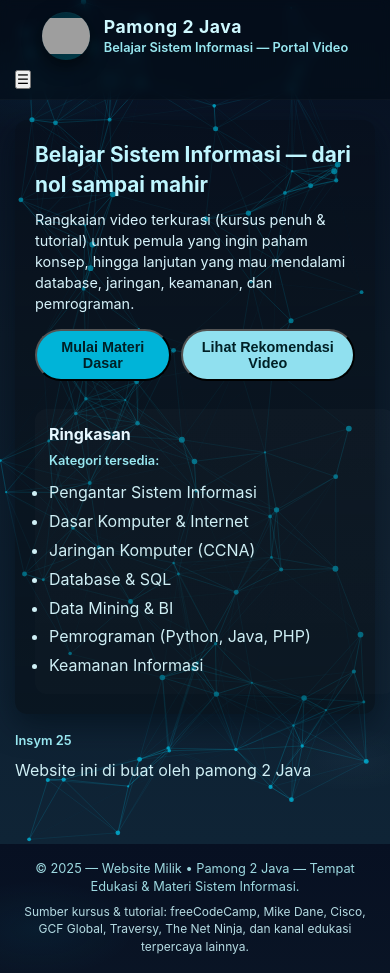
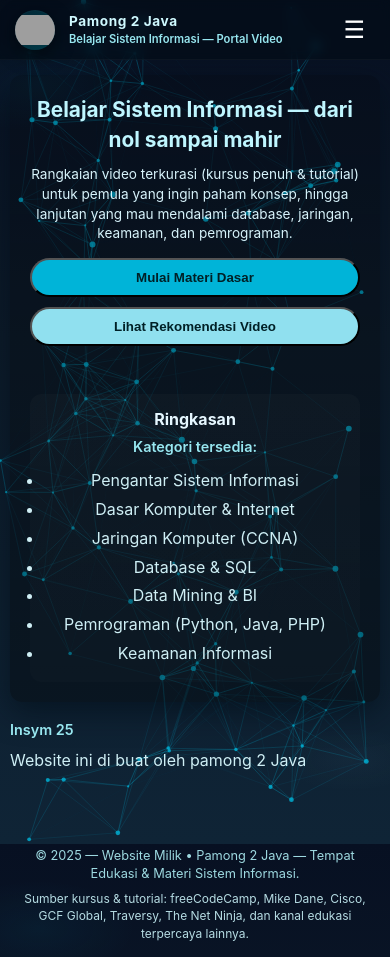
Before and after one commit to Pamong2Java/testing.java, a plain HTML site: page index.html in a window 390 px wide. Drawn offline with Linux system fonts and the light colour scheme; grey boxes are pictures that could not be loaded.

Commit message:
Update style.css

```diff
--- a/style.css
+++ b/style.css
@@ -9,6 +9,7 @@
     margin: 8px 0;
     font-size: 0.95rem;
   }
+
 
   #cname:focus,
   #cmsg:focus {
@@ -141,104 +142,197 @@
 scroll-margin-top: 80px;
 }
 
-    /* Media Queries for Responsiveness */
+.menu-toggle {
+  display: none;
+  background: none;
+  border: none;
+  color: #fff;
+  font-size: 1.8rem;
+  cursor: pointer;
+  padding: 0 10px;
+}
+
 @media (max-width: 880px) {
-      .grid {
-        grid-template-columns: repeat(auto-fill, minmax(240px, 1fr));
+  .grid{grid-template-columns:repeat(auto-fill,minmax(240px,1fr))}
+  .hero{flex-direction:column;align-items:flex-start}
 }
-      .hero {
-        flex-direction: column;
-        align-items: flex-start;
+
+@media (max-width: 768px) {
+  header {
+    padding: 12px 20px;
   }
-      header {
-        padding: 12px 15px;
-      }
+
   .brand h1 {
     font-size: 0.95rem;
   }
+
+  .brand .muted {
+    font-size: 0.8rem;
+  }
+
+  nav {
+    display: none;
+    flex-direction: column;
+    position: absolute;
+    top: 76px;
+    left: 0;
+    width: 100%;
+    background: rgba(3,12,20,0.95);
+    border-top: 1px solid rgba(255,255,255,0.03);
+    box-shadow: 0 8px 16px rgba(0,0,0,0.4);
+    z-index: 1100;
+  }
+
+  nav.active {
+    display: flex;
+  }
+
   nav ul {
-        gap: 8px;
+    flex-direction: column;
+    padding: 10px 0;
+    width: 100%;
   }
+
+  nav ul li {
+    width: 100%;
+  }
+
   nav a {
-        padding: 6px 10px;
-        font-size: 0.85rem;
+    display: block;
+    padding: 12px 20px;
+    border-radius: 0;
+    text-align: center;
   }
+
+  nav a:hover {
+    background: rgba(255,255,255,0.05);
+    transform: none;
+  }
+
+  .menu-toggle {
+    display: block;
+  }
+
   main {
     margin-top: 90px;
     padding: 0 15px;
   }
+
+  .hero {
+    flex-direction: column;
+    padding: 20px;
+    text-align: center;
+  }
+
+  .hero .left {
+    width: 100%;
+  }
+
+  .hero .right {
+    width: 100% !important;
+    margin-top: 20px;
+  }
+
   .hero h2 {
     font-size: 1.5rem;
   }
-      .hero .right {
+
+  .hero p {
+    font-size: 0.9rem;
+  }
+
+  .hero-buttons {
+    flex-direction: column;
+    gap: 10px;
     width: 100%;
   }
+
+  .hero .cta {
+    width: 100%;
+    text-align: center;
+  }
+
   .controls {
     flex-direction: column;
     align-items: stretch;
+    gap: 10px;
   }
+
   .search {
     width: 100%;
   }
+
   .filters {
-        width: 100%;
+    flex-wrap: wrap;
     justify-content: center;
-        flex-wrap: wrap;
   }
+
   .chip {
+    font-size: 0.85rem;
     padding: 6px 10px;
-        font-size: 0.85rem;
+  }
+
+  .grid {
+    grid-template-columns: 1fr;
+  }
+
+  .card {
+    padding: 10px;
+  }
+
+  iframe {
+    height: 200px;
+  }
+
+  footer {
+    font-size: 0.8rem;
+    padding: 15px;
   }
 }
 
-    @media (max-width: 520px) {
-      nav ul {
-        display: none; /* Hide navigation links on very small screens */
+@media (max-width: 480px) {
+  header {
+    padding: 10px 15px;
+    height: 60px;
   }
-      header {
-        height: auto;
-        flex-direction: column;
-        align-items: flex-start;
-        padding-bottom: 10px;
+
+  .brand .logo-slot {
+    width: 40px;
+    height: 40px;
   }
-      .brand {
-        width: 100%;
-        justify-content: center;
-        margin-bottom: 10px;
+
+  .brand h1 {
+    font-size: 0.85rem;
   }
-      .logo-slot {
-        width: 48px;
-        height: 48px;
+
+  .brand .muted {
+    font-size: 0.7rem;
   }
-      .brand h1 {
-        font-size: 1.1rem;
+
+  .menu-toggle {
+    font-size: 1.5rem;
   }
-      .muted {
-        font-size: 0.8rem;
+
+  nav {
+    top: 60px;
   }
+
   main {
-        margin-top: 120px; /* Adjust margin for smaller header */
+    margin-top: 75px;
+    padding: 0 10px;
   }
-      .hero {
-        padding: 20px;
-      }
+
   .hero h2 {
     font-size: 1.3rem;
   }
+
   .hero p {
-        font-size: 0.9rem;
+    font-size: 0.85rem;
   }
-      .hero .cta {
-        padding: 8px 14px;
-        font-size: 0.9rem;
-      }
-      .grid {
-        grid-template-columns: 1fr; /* Single column layout for cards */
-      }
-      iframe {
-        height: 160px;
-      }
-      footer {
-        font-size: 0.8rem;
+
+  .contact-popup {
+    width: 90%;
+    left: 5%;
+    transform: translateX(0) translateY(20px);
   }
 }
```
Lines whose indentation alone changed are shown as unchanged.
